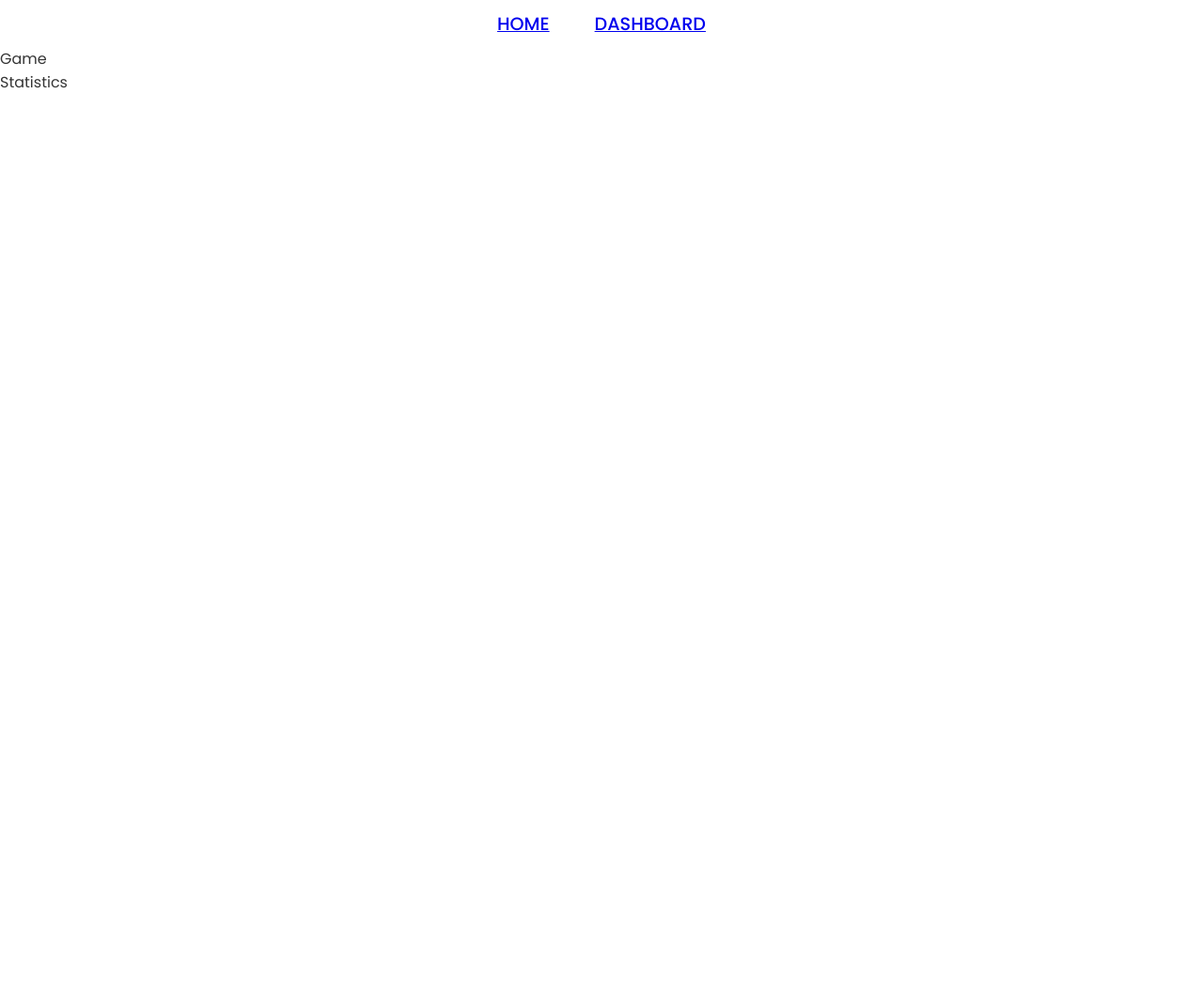
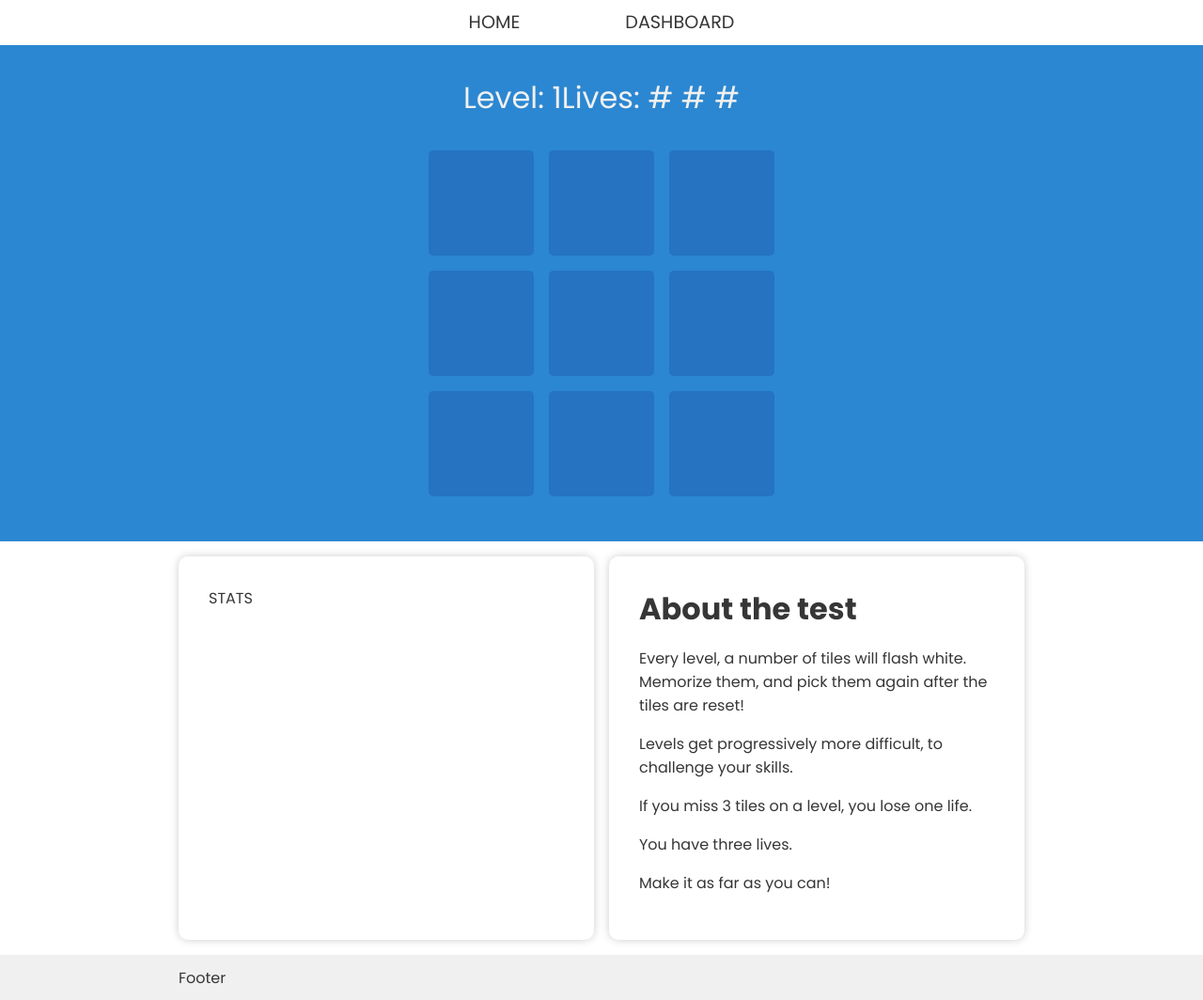
Before and after one commit to DieBijacz/memory, a React (Create React App) app: page /memory in a window 1280 px wide. Shown: the whole page at 94% size. Before the commit the page ends 800 px from the top, so only its background shows below. Built offline with nearby package versions, Linux system fonts and the light colour scheme.

Commit message:
display cells, basic game setup

```diff
--- a/src/App.jsx
+++ b/src/App.jsx
@@ -4,6 +4,7 @@ import Dashboard from './pages/Dashboard'
 import Memory from './pages/Memory'
 import { Route, Routes } from 'react-router-dom'
 import Home from './pages/Home'
+import Footer from './components/Footer'
 
 const App = () => {
   return (
@@ -14,6 +15,7 @@ const App = () => {
         <Route path='/memory' element={<Memory />} />
         <Route path='/dashboard' element={<Dashboard />} />
       </Routes>
+      <Footer />
     </>
   )
 }
--- /dev/null
+++ b/src/components/Footer.jsx
@@ -0,0 +1,13 @@
+import React from 'react'
+
+const Footer = () => {
+  return (
+    <div id='footer'>
+      <div className="container">
+        Footer
+      </div>
+    </div>
+  )
+}
+
+export default Footer
--- a/src/components/Game.jsx
+++ /dev/null
@@ -1,9 +0,0 @@
-import React from 'react'
-
-const Game = () => {
-  return (
-    <div>Game</div>
-  )
-}
-
-export default Game
--- /dev/null
+++ b/src/components/Memory-Game/Cell.jsx
@@ -0,0 +1,14 @@
+import React from 'react'
+
+const Cell = ({ cell }) => {
+  const { value } = cell
+
+  function handleCellClick() {
+    console.log(value)
+  }
+  return (
+    <div className='cell' onClick={handleCellClick}></div>
+  )
+}
+
+export default Cell
--- /dev/null
+++ b/src/components/Memory-Game/Game.jsx
@@ -0,0 +1,30 @@
+import React, { useState } from 'react'
+import Cell from './Cell'
+
+const Game = () => {
+  const [cells, setCells] = useState([
+    { value: 0 },
+    { value: 1 },
+    { value: 1 },
+    { value: 1 },
+    { value: 1 },
+    { value: 1 },
+    { value: 1 },
+    { value: 1 },
+    { value: 1 },
+  ])
+
+  return (
+    <div id='memory-game'>
+      <div className="stats">
+        <div>Level: 1</div>
+        <div>Lives: # # #</div>
+      </div>
+      <div className="board">
+        {cells.map((cell, index) => <Cell key={index} cell={cell} id={index} />)}
+      </div>
+    </div >
+  )
+}
+
+export default Game
--- a/src/components/Statistics.jsx
+++ b/src/components/Statistics.jsx
@@ -2,7 +2,29 @@ import React from 'react'
 
 const Statistics = () => {
   return (
-    <div>Statistics</div>
+    <div className="container">
+      <div id='statistics'>
+        <div className='card'>STATS</div>
+        <div className='card'>
+          <h1>About the test</h1>
+          <p>
+            Every level, a number of tiles will flash white. Memorize them, and pick them again after the tiles are reset!
+          </p>
+          <p>
+            Levels get progressively more difficult, to challenge your skills.
+          </p>
+          <p>
+            If you miss 3 tiles on a level, you lose one life.
+          </p>
+          <p>
+            You have three lives.
+          </p>
+          <p>
+            Make it as far as you can!
+          </p>
+        </div>
+      </div>
+    </div>
   )
 }
 
--- a/src/pages/Dashboard.jsx
+++ b/src/pages/Dashboard.jsx
@@ -2,7 +2,9 @@ import React from 'react'
 
 const Dashboard = () => {
   return (
-    <div>Dashboard</div>
+    <div className='container'>
+      <h1>Dashboard</h1>
+    </div>
   )
 }
 
--- a/src/pages/Home.jsx
+++ b/src/pages/Home.jsx
@@ -3,7 +3,7 @@ import { Link } from 'react-router-dom'
 
 const Home = () => {
   return (
-    <div>
+    <div id='games' className='container'>
       <h1>GAMES:</h1>
       <Link to='/memory'>Memory Game</Link>
     </div>
--- a/src/pages/Memory.jsx
+++ b/src/pages/Memory.jsx
@@ -1,4 +1,4 @@
-import Game from "../components/Game";
+import Game from "../components/Memory-Game/Game";
 import Statistics from "../components/Statistics";
 
 function Memory() {
--- a/src/style.css
+++ b/src/style.css
@@ -11,13 +11,35 @@ body {
   color: #363636;
 }
 
+a {
+  text-decoration: none;
+  color: #363636;
+  padding: .65rem 2rem;
+}
+
+a:hover {
+  background-color: #f0f0f0;
+}
+
+.container {
+  width: calc(min(900px, 98%));
+  margin: 0 auto;
+  display: -webkit-box;
+  display: -ms-flexbox;
+  display: flex;
+  -webkit-box-orient: vertical;
+  -webkit-box-direction: normal;
+      -ms-flex-direction: column;
+          flex-direction: column;
+}
+
 .navbar {
   display: -ms-grid;
   display: grid;
+  height: 3rem;
   place-items: center;
-  height: 50px;
   font-size: 1.2rem;
-  font-weight: 500;
+  font-weight: 400;
 }
 
 .navbar ul {
@@ -33,4 +55,80 @@ body {
   gap: 3rem;
   list-style: none;
 }
+
+#memory-game {
+  background-color: #2B87D1;
+  width: 100%;
+  height: auto;
+  display: -webkit-box;
+  display: -ms-flexbox;
+  display: flex;
+  -webkit-box-pack: center;
+      -ms-flex-pack: center;
+          justify-content: center;
+  -webkit-box-align: center;
+      -ms-flex-align: center;
+          align-items: center;
+  -webkit-box-orient: vertical;
+  -webkit-box-direction: normal;
+      -ms-flex-direction: column;
+          flex-direction: column;
+}
+
+#memory-game .stats {
+  display: -webkit-box;
+  display: -ms-flexbox;
+  display: flex;
+  color: #f0f0f0;
+  font-size: 2rem;
+  margin: 2rem;
+}
+
+#memory-game .board {
+  display: -ms-grid;
+  display: grid;
+  -ms-grid-columns: (1fr)[3];
+      grid-template-columns: repeat(3, 1fr);
+  gap: 1rem;
+  margin-bottom: 3rem;
+}
+
+#memory-game .board .cell {
+  width: 7rem;
+  height: 7rem;
+  background-color: #2573C1;
+  border-radius: 5px;
+  cursor: pointer;
+}
+
+#statistics {
+  display: -ms-grid;
+  display: grid;
+  -ms-grid-columns: (1fr)[2];
+      grid-template-columns: repeat(2, 1fr);
+  gap: 1rem;
+  margin: 1rem 0;
+}
+
+#statistics .card {
+  border-radius: 10px;
+  padding: 2rem;
+  -webkit-box-shadow: 0 0 10px rgba(0, 0, 0, 0.2);
+          box-shadow: 0 0 10px rgba(0, 0, 0, 0.2);
+}
+
+#statistics .card p {
+  margin: 1rem 0;
+}
+
+#footer {
+  background-color: #f0f0f0;
+  height: 3rem;
+  display: -webkit-box;
+  display: -ms-flexbox;
+  display: flex;
+  -webkit-box-align: center;
+      -ms-flex-align: center;
+          align-items: center;
+}
 /*# sourceMappingURL=style.css.map */
--- a/src/style.scss
+++ b/src/style.scss
@@ -6,20 +6,40 @@
   box-sizing: border-box;
 }
 
+$custom-white: rgb(250, 250, 250);
+$light-grey: rgb(240, 240, 240);
 $dark-grey: rgb(54, 54, 54);
+$blue: #2B87D1;
+$dark-blue: #2573C1;
 
 body {
   font-family: 'Poppins', sans-serif;
   color: $dark-grey;
 }
 
+a {
+  text-decoration: none;
+  color: $dark-grey;
+  padding: .65rem 2rem;
+
+  &:hover {
+    background-color: $light-grey;
+  }
+}
+
+.container {
+  width: calc(min(900px, 98%));
+  margin: 0 auto;
+  display: flex;
+  flex-direction: column;
+}
 
 .navbar {
   display: grid;
+  height: 3rem;
   place-items: center;
-  height: 50px;
   font-size: 1.2rem;
-  font-weight: 500;
+  font-weight: 400;
 
   ul {
     display: flex;
@@ -29,3 +49,59 @@ body {
     list-style: none;
   }
 }
+
+#memory-game {
+  background-color: $blue;
+  width: 100%;
+  height: auto;
+  display: flex;
+  justify-content: center;
+  align-items: center;
+  flex-direction: column;
+
+  .stats {
+    display: flex;
+    color: $light-grey;
+    font-size: 2rem;
+    margin: 2rem;
+  }
+
+  .board {
+    display: grid;
+    grid-template-columns: repeat(3, 1fr);
+    gap: 1rem;
+    margin-bottom: 3rem;
+
+    .cell {
+      width: 7rem;
+      height: 7rem;
+      background-color: $dark-blue;
+      border-radius: 5px;
+      cursor: pointer;
+    }
+  }
+}
+
+#statistics {
+  display: grid;
+  grid-template-columns: repeat(2, 1fr);
+  gap: 1rem;
+  margin: 1rem 0;
+
+  .card {
+    border-radius: 10px;
+    padding: 2rem;
+    box-shadow: 0 0 10px rgba(0, 0, 0, 0.2);
+
+    p {
+      margin: 1rem 0;
+    }
+  }
+}
+
+#footer {
+  background-color: $light-grey;
+  height: 3rem;
+  display: flex;
+  align-items: center;
+}
```
Also changed, not shown: 1 other file (tests, documents, lock files or other folders).
